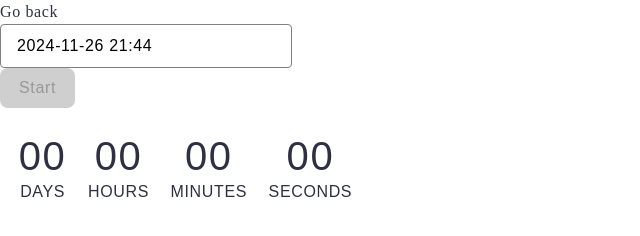
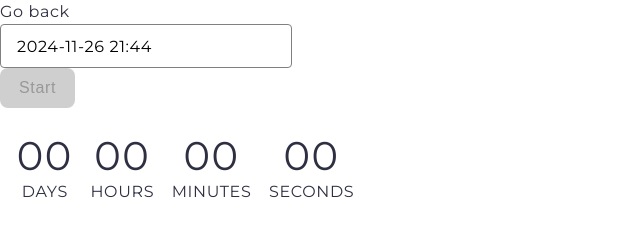
Before and after one commit to syniepolskyi84/goit-js-hw-10, a plain HTML site: page 1-timer.html in a window 1280 px wide. Shown: the whole page, without its empty margins (0-640 px from the left). Drawn offline with Linux system fonts and the light colour scheme.

Commit message:
Deploying to gh-pages from @ syniepolskyi84/goit-js-hw-10@29baa024104e866eccfaa64d7472da623685742e 🚀

```diff
--- a/1-timer.html
+++ b/1-timer.html
@@ -5,6 +5,9 @@
     <meta http-equiv="X-UA-Compatible" content="IE=edge">
     <meta name="viewport" content="width=device-width, initial-scale=1.0">
     <title>Timer</title>
+    <link rel="preconnect" href="https://fonts.googleapis.com">
+    <link rel="preconnect" href="https://fonts.gstatic.com" crossorigin>
+    <link href="https://fonts.googleapis.com/css2?family=Montserrat:wght@400;500&display=swap" rel="stylesheet">
     <script type="module" crossorigin src="/goit-js-hw-10/1-timer.js"></script>
     <link rel="modulepreload" crossorigin href="/goit-js-hw-10/assets/modulepreload-polyfill-B5Qt9EMX.js">
     <link rel="modulepreload" crossorigin href="/goit-js-hw-10/assets/vendor-BbbuE1sJ.js">
```
